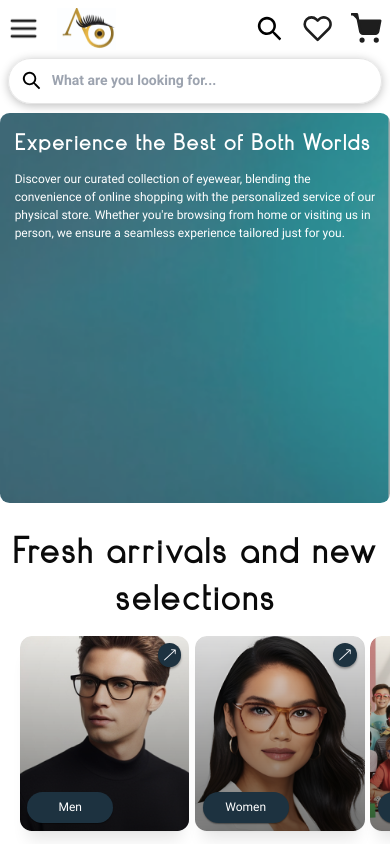
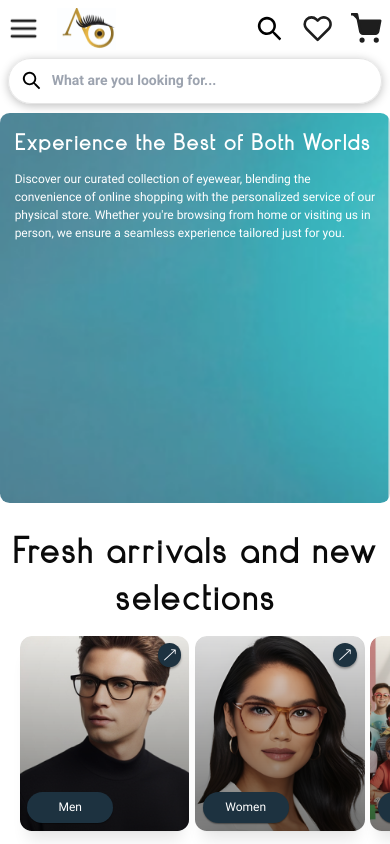
Before and after one commit to noddy0070/AroraOptical, a React (Vite) app in the folder client/: page / in a window 390 px wide. Shown: the top 844 px of the page. Built offline with nearby package versions, Linux system fonts and the light colour scheme; no server answers.

Commit message:
refactored Categories component to use a separate CategoryCard for improved readability and maintainability, added image loading optimizations with lazy loading and loading states, and enhanced styling for better responsiveness

```diff
--- a/client/src/pages/Home/Sections/Categories.jsx
+++ b/client/src/pages/Home/Sections/Categories.jsx
@@ -1,40 +1,90 @@
-import React from 'react';
-import { Draggable } from "react-draggable";
+import React, { useState } from 'react';
 import { IconButton, TitleButton } from '../../../components/button';
 import MenPlaceholder from '../../../assets/images/homePage/Men.png';
 import WomenPlaceholder from '../../../assets/images/homePage/Women.png';
 import KidsPlaceholder from '../../../assets/images/homePage/Kids.png';
 import AccessoriesPlaceholder from '../../../assets/images/homePage/Accessories.png';
+
 const CategoriesData = [
-    { src: MenPlaceholder, alt:"Men",title:"Men"},
-    { src: WomenPlaceholder, alt:"Women",title:"Women"},
-    { src: KidsPlaceholder, alt:"Kids",title:"Kids"},
-    { src: AccessoriesPlaceholder, alt:"Accessories",title:"Accessories"},
+    { src: MenPlaceholder, alt: "Men", title: "Men" },
+    { src: WomenPlaceholder, alt: "Women", title: "Women" },
+    { src: KidsPlaceholder, alt: "Kids", title: "Kids" },
+    { src: AccessoriesPlaceholder, alt: "Accessories", title: "Accessories" },
+];
 
-]
-
-export default function Categories(){
+const CategoryCard = ({ category, index }) => {
+    const [isImageLoaded, setIsImageLoaded] = useState(false);
 
     return (
-        <div className='select-none mx-[-5vw] pt-[6vw] md:pt-[7vw] md:mx-[-2vw] overflow-hidden flex flex-col '>
-            <div className='flex justify-center  '>
-                <h2 className='text-h3TextPhone md:text-h2Text  leading-[120%] text-center font-dyeLine font-bold'>Fresh arrivals and new<br/> selections</h2>
+        <div
+            key={index}
+            className="relative overflow-hidden group min-w-[43.5vw] md:min-w-[27.125vw] h-[50vw] md:h-[31.5625vw] rounded-[3vw] md:rounded-[2vw] shadow-[0px_16px_16px_-8px_rgba(12,_12,_13,_0.1),_0px_4px_4px_-4px_rgba(12,_12,_13,_0.05)] hover:shadow-[0px_3.8834950923919678px_9.71px_rgba(0,_0,_0,_0.75)]"
+            style={{ aspectRatio: 'auto 435/500' }}
+        >
+            <div className={`w-full h-full transition-opacity duration-300 ${isImageLoaded ? 'opacity-100' : 'opacity-0'}`}>
+                <img
+                    className="w-full h-full rounded-[3vw] md:rounded-[2vw] transform group-hover:scale-110 transition-all duration-700 object-cover"
+                    src={category.src}
+                    alt={category.alt}
+                    loading={index <= 1 ? "eager" : "lazy"}
+                    fetchpriority={index <= 1 ? "high" : "auto"}
+                    onLoad={() => setIsImageLoaded(true)}
+                    sizes="(max-width: 768px) 43.5vw, 27.125vw"
+                />
             </div>
 
-            <div className="w-full  flex flex-row gap-[1.5vw] md:gap-[1vw] overflow-x-auto overflow-y-auto  pt-[4vw]  pb-[6vw] md:pb-[7vw] hide-scrollbar scroll-snap-x px-[5vw] md:px-[2vw]">
-              {
-                CategoriesData.map((category,index)=>(
-                  <div key={index} className=" relative overflow-hidden group min-w-[43.5vw] md:min-w-[27.125vw]  h-[50vw] rounded-[3vw] md:h-[31.5625vw]  md:rounded-[2vw] shadow-[0px_16px_16px_-8px_rgba(12,_12,_13,_0.1),_0px_4px_4px_-4px_rgba(12,_12,_13,_0.05)] hover:shadow-[0px_3.8834950923919678px_9.71px_rgba(0,_0,_0,_0.75)]  ">
-                <img className="  w-full h-full rounded-[3vw] md:rounded-[2vw]  transform group-hover:scale-110 transition-all duration-700"  src={category.src} alt={category.alt} />
-                <div className='absolute bottom-0 w-full h-full rounded-[3vw]  md:rounded-[2vw]'/>
-                <TitleButton className2='text-[12px] md:text-regularText' className='z-[10] absolute bottom-[2vw] left-[2vw] md:bottom-[1vw] md:left-[1vw]' btnHeightPhone={8} btnRadiusPhone={6} btnWidthPhone={22} btnHeight={4.25} btnWidth={10.5} btnRadius={3.125} btnTitle={category.title}/>
-                <IconButton className='z-[10] absolute top-[2vw] md:top-[1vw] right-[2vw] md:right-[1vw] shadow-[0px_1.6006783246994019px_2.4px_rgba(0,_0,_0,_0.4)]'  btnSizePhone={6} paddingPhone={1} iconWidthPhone={12} btnSize={3.0625} padding={.85} iconWidth={2.1875}/>
-                <div className="absolute inset-0 bg-gradient-to-t  transition-opacity duration-500 ease-in-out pointer-events-none opacity-50 md:opacity-80 group-hover:opacity-0" style={{ background: 'linear-gradient(to top,rgba(0, 0, 0, 1), rgba(0, 0, 0, 0))' }}></div>
+            {!isImageLoaded && (
+                <div
+                    className="absolute inset-0 bg-gray-200 animate-pulse rounded-[3vw] md:rounded-[2vw]"
+                    style={{ aspectRatio: 'auto 435/500' }}
+                />
+            )}
 
-              </div>
-                )
-              )
-              }
+            <div className='absolute bottom-0 w-full h-full rounded-[3vw] md:rounded-[2vw]' />
+
+            <TitleButton
+                className2='text-[12px] md:text-regularText'
+                className='z-[10] absolute bottom-[2vw] left-[2vw] md:bottom-[1vw] md:left-[1vw]'
+                btnHeightPhone={8}
+                btnRadiusPhone={6}
+                btnWidthPhone={22}
+                btnHeight={4.25}
+                btnWidth={10.5}
+                btnRadius={3.125}
+                btnTitle={category.title}
+            />
+
+            <IconButton
+                className='z-[10] absolute top-[2vw] md:top-[1vw] right-[2vw] md:right-[1vw] shadow-[0px_1.6006783246994019px_2.4px_rgba(0,_0,_0,_0.4)]'
+                btnSizePhone={6}
+                paddingPhone={1}
+                iconWidthPhone={12}
+                btnSize={3.0625}
+                padding={.85}
+                iconWidth={2.1875}
+            />
+
+            <div
+                className="absolute inset-0 bg-gradient-to-t transition-opacity duration-500 ease-in-out pointer-events-none opacity-50 md:opacity-80 group-hover:opacity-0"
+                style={{ background: 'linear-gradient(to top,rgba(0, 0, 0, 1), rgba(0, 0, 0, 0))' }}
+            />
+        </div>
+    );
+};
+
+export default function Categories() {
+    return (
+        <div className='select-none mx-[-5vw] pt-[6vw] md:pt-[7vw] md:mx-[-2vw] overflow-hidden flex flex-col'>
+            <div className='flex justify-center mb-[4vw]'>
+                <h2 className='text-h3TextPhone md:text-h2Text leading-[120%] text-center font-dyeLine font-bold'>
+                    Fresh arrivals and new<br/> selections
+                </h2>
+            </div>
+
+            <div className="w-full flex flex-row gap-[1.5vw] md:gap-[1vw] overflow-x-auto overflow-y-hidden pt-0 pb-[6vw] md:pb-[7vw] hide-scrollbar scroll-snap-x px-[5vw] md:px-[2vw]">
+                {CategoriesData.map((category, index) => (
+                    <CategoryCard key={index} category={category} index={index} />
+                ))}
             </div>
         </div>
     );
--- a/client/src/pages/Home/Sections/HeroSection.jsx
+++ b/client/src/pages/Home/Sections/HeroSection.jsx
@@ -48,7 +48,7 @@ export default function HeroSection(){
                          style={{ aspectRatio: '16/9' }}
                     />
                 )}
-                <div className='absolute inset-0 bg-black/30'></div>
+                <div className='absolute inset-0 bg-black/10'></div>
                 <div className='absolute inset-0 flex flex-col justify-between px-[4vw] py-[3vw]'>
                     <div className='relative max-w-[39.875vw]'>
                         <h1 className='font-dyeLine text-h1Text font-bold leading-[120%] pb-[1.5vw] text-white'>
@@ -116,7 +116,7 @@ export default function HeroSection(){
                          style={{ aspectRatio: '1/1' }}
                     />
                 )}
-                <div className='absolute inset-0 bg-black/30 rounded-[2.5vw]'></div>
+                <div className='absolute inset-0 bg-black/10 rounded-[2.5vw]'></div>
                 <div className='absolute inset-0 flex flex-col justify-between p-[3.75vw]'>
                     <div>
                         <h1 className='font-dyeLine text-[24px] font-bold leading-[120%] pb-[3.5vw] text-white'>
```
